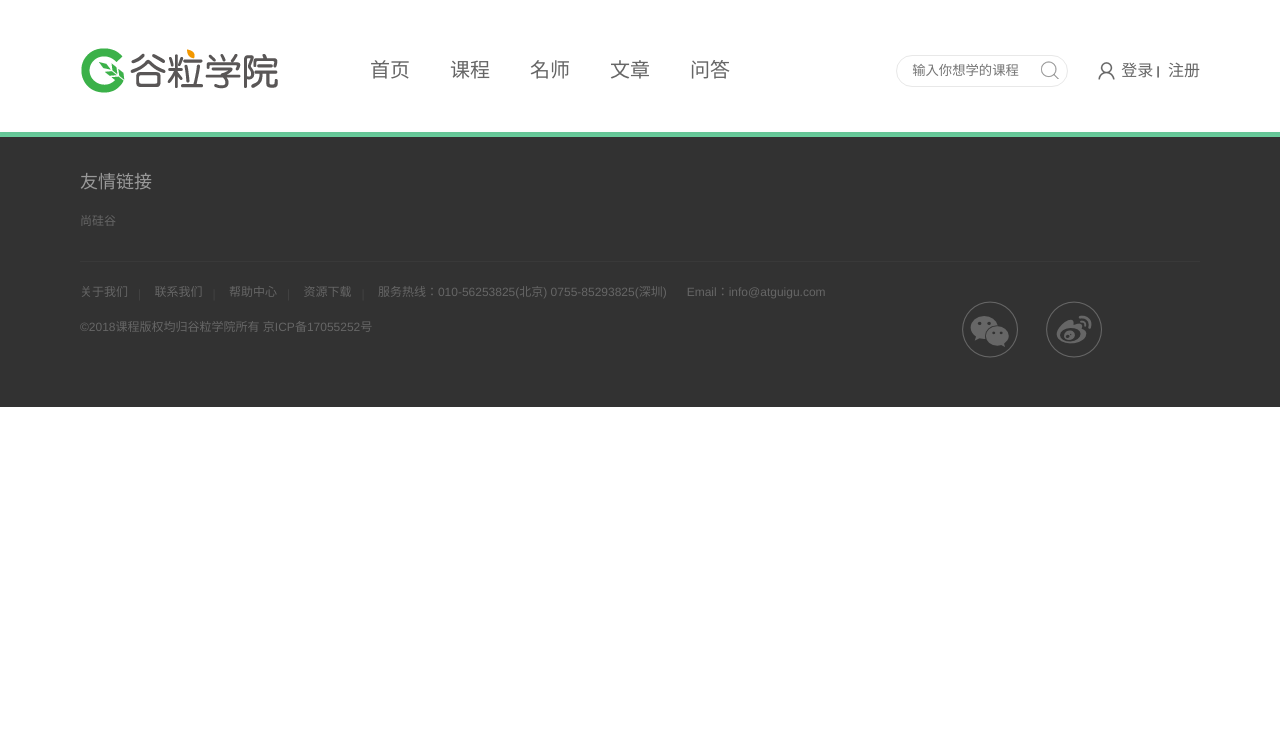
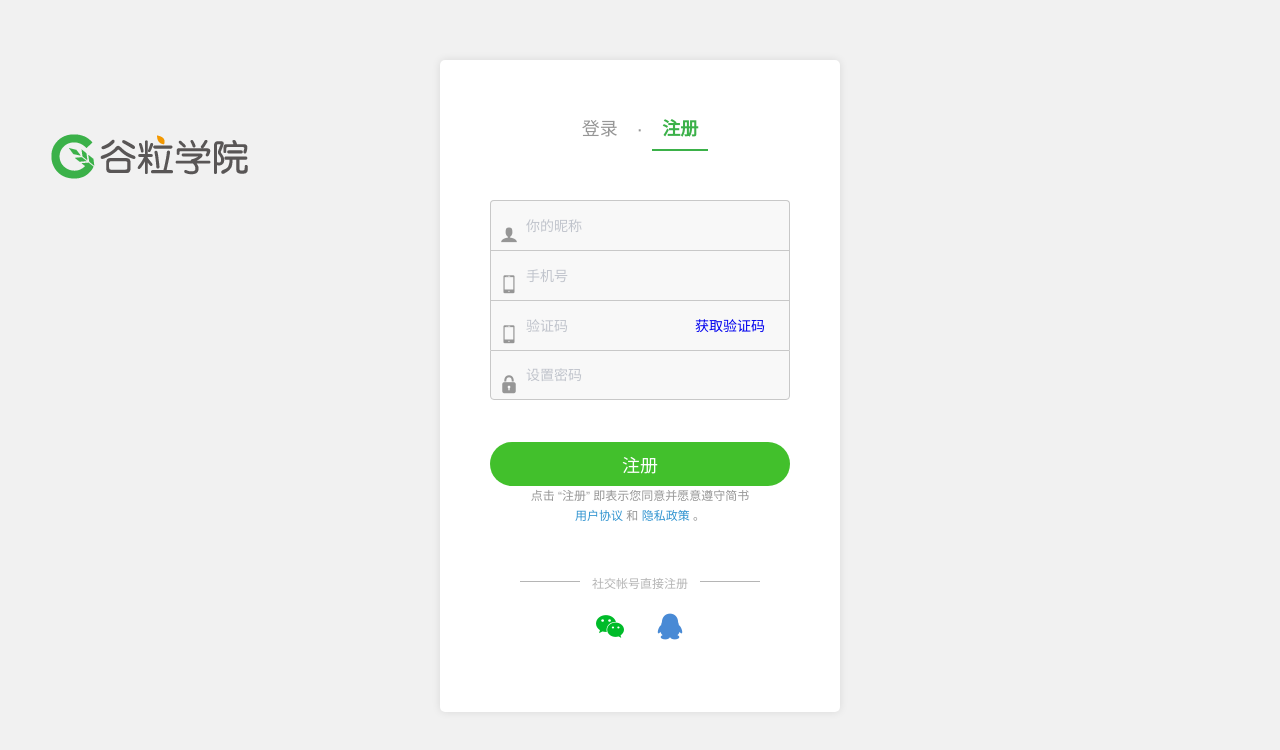
Before and after one commit to chenglongsheng/GrainCollege, a Nuxt app in the folder fore/guli/: page /register in a window 1280 px wide. Shown: the top 750 px of the page. Built offline with nearby package versions, Linux system fonts and the light colour scheme; what vue-qriously would draw is missing.

Commit message:
注册页面

```diff
--- /dev/null
+++ b/fore/guli/pages/register.vue
@@ -0,0 +1,143 @@
+<template>
+  <div class="main">
+    <div class="title">
+      <a href="/login">登录</a>
+      <span>·</span>
+      <a class="active" href="/register">注册</a>
+    </div>
+
+    <div class="sign-up-container">
+      <el-form ref="userForm" :model="params">
+
+        <el-form-item :rules="[{ required: true, message: '请输入你的昵称', trigger: 'blur' }]" class="input-prepend restyle" prop="nickname">
+          <div>
+            <el-input v-model="params.nickname" type="text" placeholder="你的昵称"/>
+            <i class="iconfont icon-user"/>
+          </div>
+        </el-form-item>
+
+        <el-form-item :rules="[{ required: true, message: '请输入手机号码', trigger: 'blur' },{validator: checkPhone, trigger: 'blur'}]" class="input-prepend restyle no-radius" prop="mobile">
+          <div>
+            <el-input v-model="params.mobile" type="text" placeholder="手机号"/>
+            <i class="iconfont icon-phone"/>
+          </div>
+        </el-form-item>
+
+        <el-form-item :rules="[{ required: false, message: '请输入验证码', trigger: 'blur' }]" class="input-prepend restyle no-radius" prop="code">
+          <div style="width: 100%;display: block;float: left;position: relative">
+            <el-input v-model="params.code" type="text" placeholder="验证码"/>
+            <i class="iconfont icon-phone"/>
+          </div>
+          <div class="btn" style="position:absolute;right: 0;top: 6px;width: 40%;">
+            <a :value="codeTest" href="javascript:" type="button" style="border: none;background-color: none" @click="getCodeFun()">{{ codeTest }}</a>
+          </div>
+        </el-form-item>
+
+        <el-form-item :rules="[{ required: true, message: '请输入密码', trigger: 'blur' }]" class="input-prepend" prop="password">
+          <div>
+            <el-input v-model="params.password" type="password" placeholder="设置密码"/>
+            <i class="iconfont icon-password"/>
+          </div>
+        </el-form-item>
+
+        <div class="btn">
+          <input type="button" class="sign-up-button" value="注册" @click="submitRegister()">
+        </div>
+        <p class="sign-up-msg">
+          点击 “注册” 即表示您同意并愿意遵守简书
+          <br>
+          <a target="_blank" href="http://www.jianshu.com/p/c44d171298ce">用户协议</a>
+          和
+          <a target="_blank" href="http://www.jianshu.com/p/2ov8x3">隐私政策</a> 。
+        </p>
+      </el-form>
+      <!-- 更多注册方式 -->
+      <div class="more-sign">
+        <h6>社交帐号直接注册</h6>
+        <ul>
+          <li><a id="weixin" class="weixin" target="_blank" href="http://huaan.free.idcfengye.com/api/ucenter/wx/login"><i
+            class="iconfont icon-weixin"/></a></li>
+          <li><a id="qq" class="qq" target="_blank" href="#"><i class="iconfont icon-qq"/></a></li>
+        </ul>
+      </div>
+    </div>
+  </div>
+</template>
+
+<script>
+import '~/assets/css/sign.css'
+import '~/assets/css/iconfont.css'
+
+import registerApi from '@/api/register'
+
+export default {
+  layout: 'sign',
+  data() {
+    return {
+      params: {
+        mobile: '',
+        code: '', // 验证码
+        nickname: '',
+        password: ''
+      },
+      sending: true, // 是否发送验证码
+      second: 60, // 倒计时间
+      codeTest: '获取验证码'
+    }
+  },
+  methods: {
+    getCodeFun() {
+      // sending = false
+      // his.sending原为true,请求成功，!this.sending == true，主要是防止有人把disabled属性去掉，多次点击；
+      if (!this.sending) { return }
+
+      // debugger
+      // prop 换成你想监听的prop字段
+      this.$refs.userForm.validateField('mobile', (errMsg) => {
+        if (errMsg === '') {
+          registerApi.getMobile(this.params.mobile).then(res => {
+            this.sending = false
+            this.timeDown()
+          })
+        }
+      })
+    },
+
+    timeDown() {
+      const result = setInterval(() => {
+        --this.second
+        this.codeTest = this.second
+        if (this.second < 1) {
+          clearInterval(result)
+          this.sending = true
+          // this.disabled = false;
+          this.second = 60
+          this.codeTest = '获取验证码'
+        }
+      }, 1000)
+    },
+    submitRegister() {
+      this.$refs['userForm'].validate((valid) => {
+        if (valid) {
+          registerApi.submitRegister(this.params).then(response => {
+            // 提示注册成功
+            this.$message({
+              type: 'success',
+              message: '注册成功'
+            })
+            this.$router.push({ path: '/login' })
+          })
+        }
+      })
+    },
+
+    checkPhone(rule, value, callback) {
+      // debugger
+      if (!(/^1[34578]\d{9}$/.test(value))) {
+        return callback(new Error('手机号码格式不正确'))
+      }
+      return callback()
+    }
+  }
+}
+</script>
```
